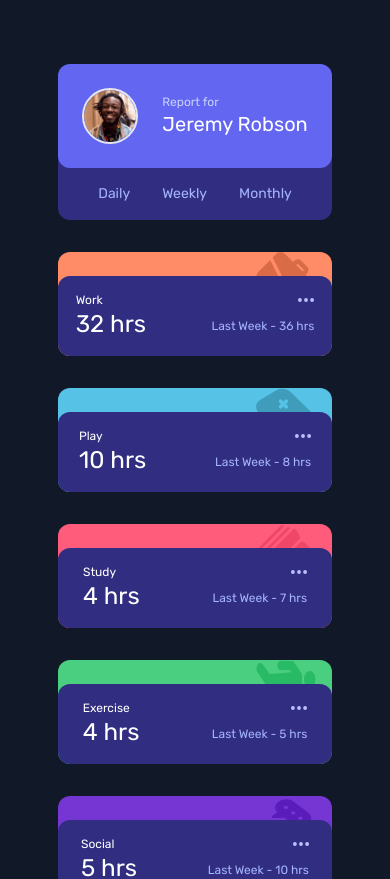
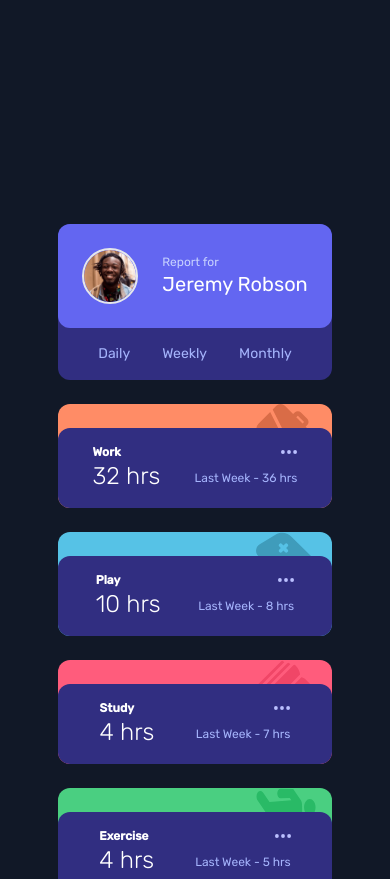
Before and after one commit to migsilva89/time-tracking-dashboard, a Vue app: page / in a window 390 px wide. Shown: the top 879 px of the page. Built offline with nearby package versions, Linux system fonts and the light colour scheme.

Commit message:
responsive done, still need to fix bg

```diff
--- a/index.html
+++ b/index.html
@@ -9,7 +9,7 @@
     <title>Time Tacking Dashboard</title>
   </head>
   <body>
-    <div id="app"></div>
+    <div  id="app"></div>
     <script type="module" src="/src/main.js"></script>
   </body>
 </html>
--- a/src/components/Card.vue
+++ b/src/components/Card.vue
@@ -1,22 +1,22 @@
 <template>
-    <div class="pt-4 lg:pt-0 mt-4 mb-4">
-        <div class="rounded-xl " :class="[backgroundColor]">
+    <div class="pt-2 lg:pt-0 mt-4 mb-4">
+        <div class="rounded-xl" :class="[backgroundColor]">
 
             <div class="pr-4">
                 <div class="bg-[length:60px_60px] bg-no-repeat bg-right-top pt-6 lg:pt-10" :class="[backgroundImage]"></div>
             </div>
 
             <div class="lg:relative rounded-xl bg-indigo-900 py-4">
-                <div class=" lg:grid lg:justify-start lg:pl-4 flex justify-evenly items-center gap-12">
+                <div class=" lg:grid lg:justify-start lg:pl-4 flex justify-evenly items-center">
                     <div class="text-white">
-                        <p class="text-xs">{{ title }}</p>
-                        <p class="text-2xl">{{ hours }} hrs</p>
+                        <p class="text-xs lg:text-lg font-bold">{{ title }}</p>
+                        <p class="lg:mt-4 lg:mb-2 text-2xl lg:text-5xl font-thin">{{ hours }} hrs</p>
                     </div>
                     <div class="text-indigo-300">
                         <div class="lg:absolute lg:ml-40 lg:top-5 lg:right-4 flex justify-end pb-4">
                             <img class="w-4" src="@/assets/images/icon-ellipsis.svg" alt="">
                         </div>
-                        <p class="text-xs">Last Week - {{ hoursLastWeek }} hrs</p>
+                        <p class="text-xs lg:text-md">Last Week - {{ hoursLastWeek }} hrs</p>
                     </div>
                 </div>
             </div>
--- a/src/components/Content.vue
+++ b/src/components/Content.vue
@@ -1,10 +1,10 @@
 <template>
-    <div class="flex font-Rubik justify-center bg-gray-900 h-full pb-80">
-        <main class="lg:max-w-4xl pt-16 lg:grid lg:grid-cols-4 lg:gap-4 lg:items-center">
+    <div class="flex font-Rubik justify-center bg-gray-900 h-max">
+        <main class="lg:max-w-4xl pt-56 pb-80 lg:grid lg:grid-cols-4 lg:gap-4 lg:items-center">
 
             <div class="rounded-xl bg-indigo-900">
                 <div class="lg:grid rounded-xl bg-indigo-500 p-6 flex justify-center items-center text-white">
-                    <div class="w-14 ">
+                    <div class="w-14">
                         <img class="border-2 rounded-full" src="@/assets/images/image-jeremy.png" alt="">
                     </div>
                     <div class="lg:pl-0 pl-6">
@@ -78,7 +78,6 @@
 
         </main>
     </div>
-
 </template>
 
 <script setup>
```
